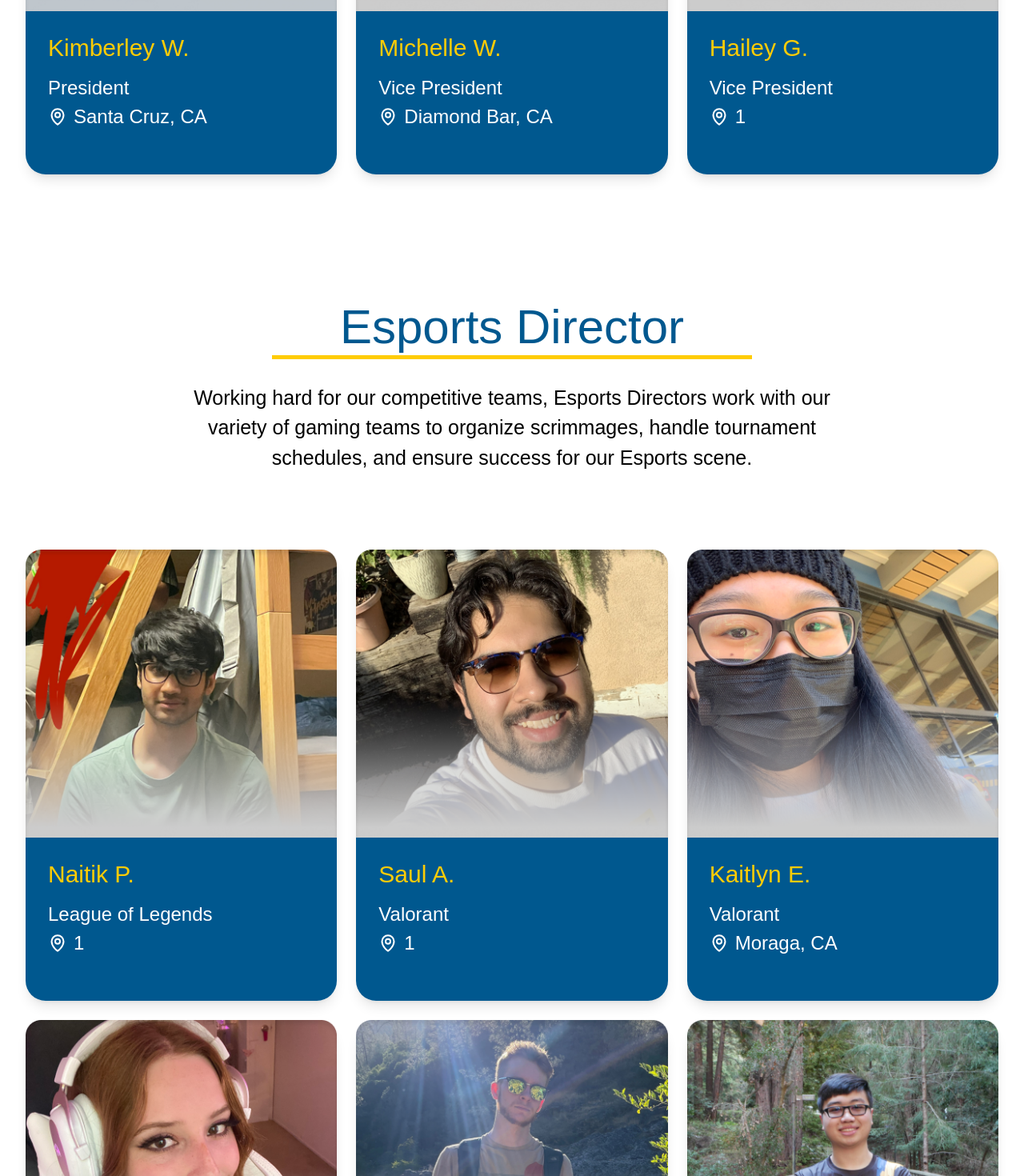
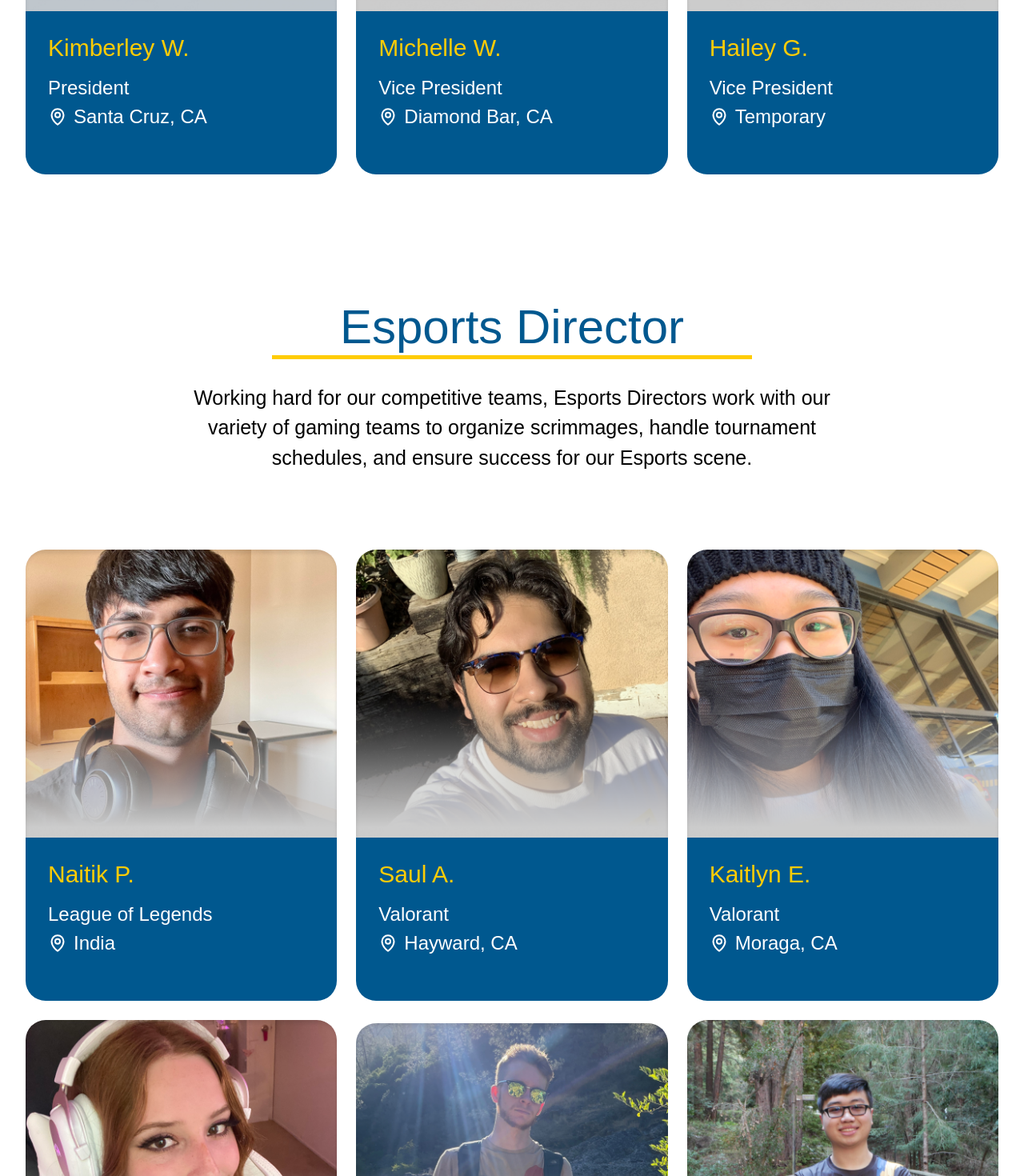
Before and after one commit to Jeffuz/sluggaming, a React (Create React App) app in the folder sluggaming/: page /staff in a window 1280 px wide. Shown: the part 820-2290 px from the top of the page at 80% size. Built offline with nearby package versions, Linux system fonts and the light colour scheme; some icons are missing.

Commit message:
Finish card content hovering effect

```diff
--- a/sluggaming/src/components/Navbar.jsx
+++ b/sluggaming/src/components/Navbar.jsx
@@ -13,7 +13,7 @@ const Navbar = () => {
 
     let [open, setOpen] = useState(false);
     return (
-        <div className='fixed w-full shadow-2xl'>
+        <div className='fixed w-full shadow-2xl z-10'>
             <div className='bg-[#00588F] items-center justify-between min-[1100px]:flex min-[1100px]:px-10 px-7'>
                 <div className='font-bold text-[32px] tracking-[0.96px] cursor-pointer flex items-center text-[#FFCC04] font-Montserrat uppercase'>
                     <Link to={"/"} className='mr-[20px]'>
--- a/sluggaming/src/components/Staff Page/StaffCard.jsx
+++ b/sluggaming/src/components/Staff Page/StaffCard.jsx
@@ -1,22 +1,76 @@
 import React from 'react'
-import ReactCardFlip from 'react-card-flip'
-import { useState } from 'react';
+// import ReactCardFlip from 'react-card-flip'
+// import { useState } from 'react';
+import { Link } from 'react-router-dom'
+import { FaLinkedin, FaInstagram } from "react-icons/fa6";
 
-const StaffCard = ({ name, role, location, image, username, pronouns, content }) => {
-  const [isFlipped, setIsFlipped] = useState(false);
+const StaffCard = ({ name, role, location, image, username, pronouns, content, linkedin, instagram }) => {
+  // const [isFlipped, setIsFlipped] = useState(false);
 
-  function flipCard() {
-    setIsFlipped(!isFlipped);
-  }
+  // function flipCard() {
+  //   setIsFlipped(!isFlipped);
+  // }
   return (
-    <div className=''>
-      <ReactCardFlip flipDirection='horizontal' isFlipped={isFlipped}>
-        <section id='front' className='card' onClick={flipCard}>
-          <div className='shadow-lg rounded-[25px]'>
-            <div className='rounded-t-[25px]'>
-              <img src={require(`../../images/Staff Page/${image}`)} alt={name} loading="lazy" width="745" height='676' />
+    // <div className=''>
+    //   <ReactCardFlip flipDirection='horizontal' isFlipped={isFlipped}>
+    //     <section id='front' className='card' onClick={flipCard}>
+    //       <div className='shadow-lg rounded-[25px] '>
+    //         <div className=''>
+    //           <div className='rounded-t-[25px] z-2'>
+    //             <img src={require(`../../images/Staff Page/${image}`)} alt={name} loading="lazy" width="745" height='676' />
+    //           </div>
+    //         </div>
+    //         <div className='px-7 pt-7 pb-14 bg-[#00588F] rounded-b-[25px]'>
+    //           <div className='text-3xl text-[#FFCC04] mb-3'>
+    //             {name}
+    //           </div>
+    //           <div className='text-white text-2xl pt-1'>
+    //             {role}
+    //           </div>
+    //           <div className='text-white text-2xl flex items-center pt-1'>
+    //             <svg xmlns="http://www.w3.org/2000/svg" width="24" height="24" viewBox="0 0 24 24" fill="none" className='mr-2'>
+    //               <path d="M12 12.75C13.6569 12.75 15 11.4069 15 9.75C15 8.09315 13.6569 6.75 12 6.75C10.3431 6.75 9 8.09315 9 9.75C9 11.4069 10.3431 12.75 12 12.75Z" stroke="white" stroke-width="2" stroke-linecap="round" stroke-linejoin="round" />
+    //               <path d="M19.5 9.75C19.5 16.5 12 21.75 12 21.75C12 21.75 4.5 16.5 4.5 9.75C4.5 7.76088 5.29018 5.85322 6.6967 4.4467C8.10322 3.04018 10.0109 2.25 12 2.25C13.9891 2.25 15.8968 3.04018 17.3033 4.4467C18.7098 5.85322 19.5 7.76088 19.5 9.75V9.75Z" stroke="white" stroke-width="2" stroke-linecap="round" stroke-linejoin="round" />
+    //             </svg>
+    //             {location}
+    //           </div>
+    //         </div>
+    //       </div>
+    //     </section>
+    //     <section id='back'>
+    //       <div className='bg-[#CCC] shadow-lg rounded-[25px] card card-back' onClick={flipCard}>
+    //         <div className='p-7'>
+
+    //         </div>
+    //       </div>
+    //     </section>
+    //   </ReactCardFlip>
+    // </div>
+    <div className="flex justify-center flex-col">
+      <div className="group relative cursor-pointer items-center justify-center overflow-hidden transition-shadow  hover:shadow-gray/30 rounded-[25px]">
+        <img src={require(`../../images/Staff Page/${image}`)} alt={name} loading="lazy" className="object-cover transition-transform duration-500 group-hover:rotate-3 group-hover:scale-125" width="745" height='676' />
+        {/* Shadows */}
+        <div className="absolute inset-0 bg-gradient-to-b from-transparent via-transparent to-gray group-hover:from-black/70 group-hover:via-black/60 group-hover:to-black/70"></div>
+        <div className="absolute inset-0 flex translate-y-[60%] flex-col items-center justify-center px-9 text-center transition-all duration-500 group-hover:translate-y-0">
+          <div className="mb-3 italic text-white opacity-0 transition-opacity duration-300 group-hover:opacity-100">
+            <div className='text-[#FFCC04] text-2xl'>{username}&nbsp;{pronouns}</div>
+            <div className='text-white pt-5 text-base'>{content}</div>
           </div>
-            <div className='px-7 pt-7 pb-14 bg-[#00588F] rounded-b-[25px]'>
+          {/* Button/s */}
+          <div className="flex gap-2">
+            {linkedin && (
+              <Link to={linkedin} className="text-white">
+                <FaLinkedin className='w-8 h-8' />
+              </Link>
+            )}
+            {instagram && (
+              <Link to={instagram} className="text-white">
+                <FaInstagram className='w-8 h-8' />
+              </Link>
+            )}
+          </div>
+        </div>
+        <div className='px-7 pt-7 pb-14 bg-[#00588F]'>
           <div className='text-3xl text-[#FFCC04] mb-3'>
             {name}
           </div>
@@ -32,17 +86,10 @@ const StaffCard = ({ name, role, location, image, username, pronouns, content })
           </div>
         </div>
       </div>
-        </section>
-        <section id='back' className=''>
-          <div className='card card-back bg-[#CCC] shadow-lg rounded-[25px]' onClick={flipCard}>
-            <div className='text-[#00588F] text-3xl'>{username}</div>
-            <div className='text-white pt-2 text-2xl'>{pronouns}</div>
-            <div className='text-black pt-5 text-xl'>{content}</div>
-          </div>
-        </section>
-      </ReactCardFlip>
     </div>
   )
 }
 
 export default StaffCard
+
+// Citations:  https://play.tailwindcss.com/t8hoEfMek9
--- a/sluggaming/src/data/Esports Director.json
+++ b/sluggaming/src/data/Esports Director.json
@@ -3,21 +3,23 @@
         "id": 4,
         "name": "Naitik P.",
         "role": "League of Legends",
-        "location": "1",
+        "location": "India",
         "image": "Naitik P.png",
         "username": "Juggernaut",
         "pronouns": "(He/Him)",
-        "content": "1"
+        "content": "Hey, I'm Naitik, a third-year computer science: game design, and economics major. I am the League of Legends Competitive Director at Slug Esports. With a year of experience working with the LoL Varsity and JV Teams, I'm deeply committed to nurturing a competitive atmosphere that values growth, camaraderie, and fun. If you share my esports passion, you're in the right spot at Slug Gaming."
     },
     {
         "id": 5,
         "name": "Saul A.",
         "role": "Valorant",
-        "location": "1",
+        "location": "Hayward, CA",
         "image": "Saul A.png",
         "username": "Killercropt",
         "pronouns": "(He/Him)",
-        "content": "1"
+        "content": "Greetings! I'm Saul, a 4th-year Cognitive Science Major. Over the past 2 years, I've been deeply involved in competitive Valorant here at Santa Cruz, and it's been an incredible journey. I'm proud to say that I've won a LAN and some tournaments with my teammates. Now, I have the privilege of serving as the Co-Valorant Director with Kaitlyn, where our primary goal is to bring our gaming community closer together.",
+        "instagram": "https://www.instagram.com/saul_arrizon",
+        "twitter": "https://twitter.com/Killercropt"
     },
     {
         "id": 6,
@@ -25,9 +27,9 @@
         "role": "Valorant",
         "location": "Moraga, CA",
         "image": "Kaitlyn E.png",
-        "username": "axo",
+        "username": "Axo",
         "pronouns": "(She/Her)",
-        "content": "1"
+        "content": "Kaitlyn \"axo\" Eng (she/they) is an upcoming 2nd-year Computer Science major and, alongside Saul, in charge of anything Valorant related in Slug Gaming. She used to play Valorant competitively but now focuses on streaming, drawing, and editing."
     },
     {
         "id": 7,
@@ -37,36 +39,36 @@
         "image": "Zosia T.png",
         "username": "Jaguar",
         "pronouns": "(She/Her)",
-        "content": "1"
+        "content": "Zosia “Jaguar” Trela (she/they) is a 2nd year Computer Science Game Design Major. This is her first year as Overwatch Director and second year as a player. During their free time, Zosia enjoys playing in tournaments, plant shopping, sitting around on the beach and doing art."
     },
     {
         "id": 8,
         "name": "Reed B.",
         "role": "Apex Legends",
-        "location": "1",
+        "location": "",
         "image": "Reed B.png",
         "username": "Reedinator",
         "pronouns": "(He/Him)",
-        "content": "1"
+        "content": "Reed \"Reedinator\" Blomquist (He/Him) is an upcoming 4th-year Computer Engineering Major. Reed will be serving as the lead Apex Legends Director for Slug Gaming. With a strong background in competitive gaming, Reed has spent two years competing for UCSC Apex. Outside of his club duties, you will find Reed playing Apex, Apex, sometimes Warframe, but mostly Apex."
     },
     {
         "id": 9,
         "name": "Brian N.",
         "role": "Rocket League",
-        "location": "1",
+        "location": "San Jose, CA",
         "image": "Brian N.png",
         "username": "GreenCheeze",
         "pronouns": "(He/Him)",
-        "content": "1"
+        "content": "Brian “GreenCheeze” Nguyen (he/him) is a 4th year Computer Science student. This is going to be Brian’s third year as a Director and Player for Slug Gaming Rocket League. Outside of Rocket League and School, which takes up most of his time, you’ll see him playing a variety of other competitive and casual games, watching YT videos or Twitch streams, and hanging out with friends."
     },
     {
         "id": 10,
         "name": "Colby F.",
         "role": "Call of Duty",
-        "location": "1",
+        "location": "temporary",
         "image": "Colby F.png",
         "username": "Anzio",
         "pronouns": "(He/Him)",
-        "content": "1"
+        "content": "Colby \"Anzio\" Frey (He/Him) is a 4th year Computer Science major. He is the Call of Duty directory and an associate/team captain for competitive Apex Legends at UCSC. Going on his 2nd year competing in both Apex and Call of duty most of his time is spent playing these games."
     }
 ]
--- a/sluggaming/src/data/Executive Board.json
+++ b/sluggaming/src/data/Executive Board.json
@@ -7,7 +7,7 @@
         "image": "Kimberley W.png",
         "username": "Heyitsblinded",
         "pronouns": "(She/Her)",
-        "content": "1"
+        "content": ""
     },
     {
         "id": 2,
@@ -17,16 +17,16 @@
         "image": "Michelle W.png",
         "username": "Bel",
         "pronouns": "(She/Her)",
-        "content": "1"
+        "content": ""
     },
     {
         "id": 3,
         "name": "Hailey G.",
         "role": "Vice President",
-        "location": "1",
+        "location": "Temporary",
         "image": "Hailey G.png",
         "username": "hailstarz",
         "pronouns": "(She/Her)",
-        "content": "1"
+        "content": ""
     }
 ]
--- a/sluggaming/src/pages/Home.js
+++ b/sluggaming/src/pages/Home.js
@@ -5,8 +5,6 @@ const Home = () => {
     return (
         <div className=''>
             <img src={require('../images/Home Page/Banner.png')} alt='home-page-banner' className='hidden md:block' loading="lazy"></img>
-            <img src={require('../images/Home Page/Banner md.png')} alt='home-page-banner' className='pt-[85px] block md:hidden' loading="lazy"></img>
-            <Panel_1 />
         </div>
     )
 }
```
Also changed, not shown: sluggaming/src/data/Team Leads.json (+7 -4 lines), sluggaming/src/images/Staff Page/Naitik P.png, sluggaming/src/images/Staff Page/Sam M.png. Lines whose indentation alone changed are shown as unchanged.
